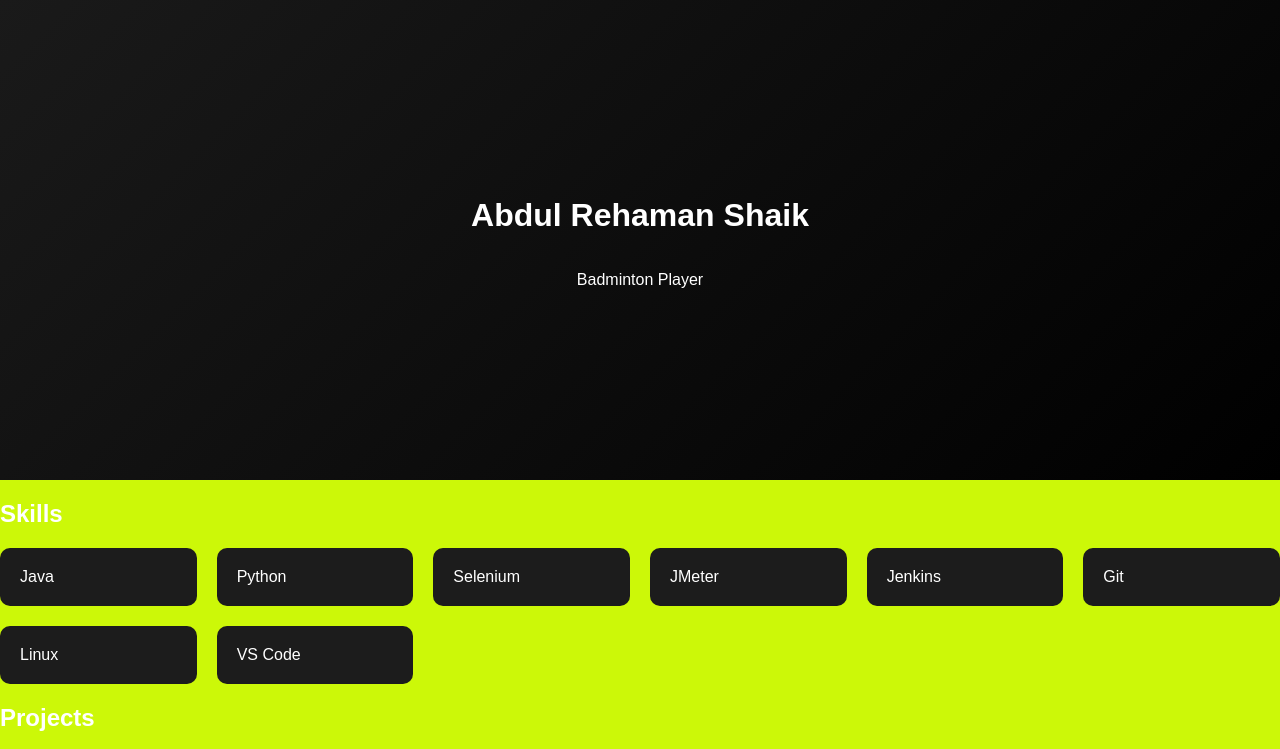
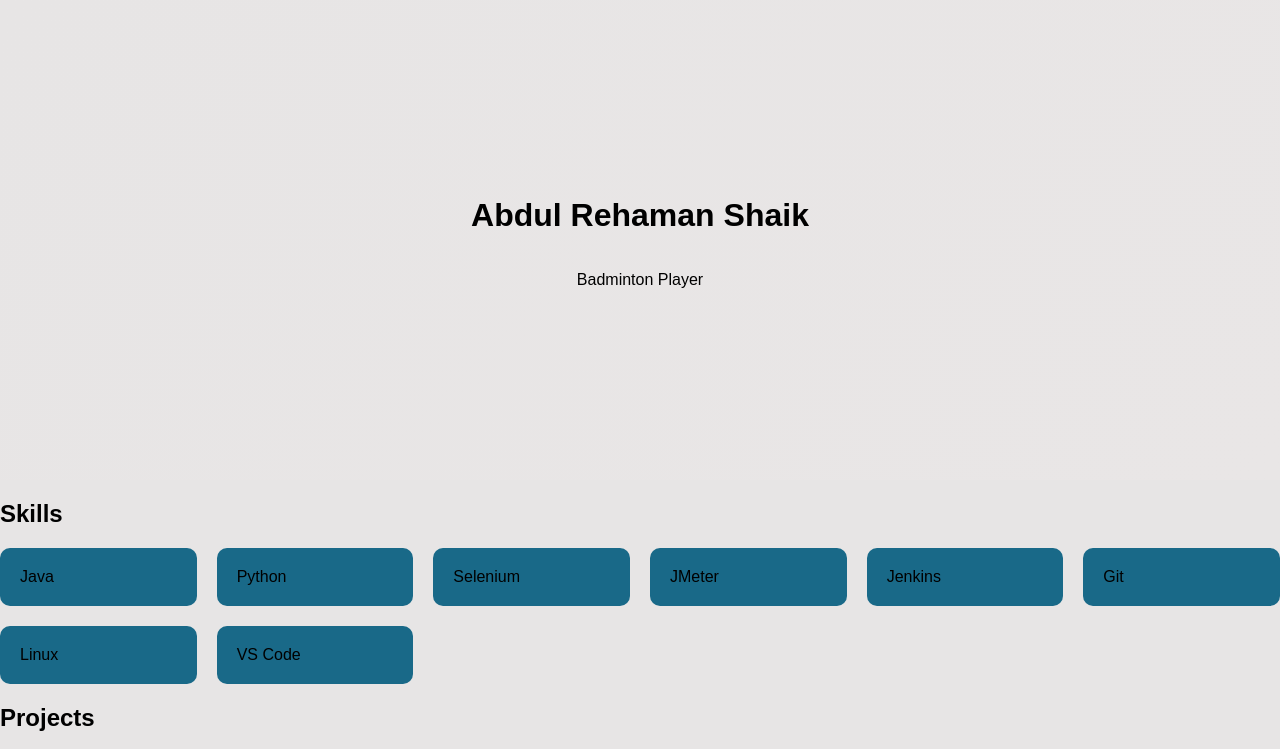
Before and after one commit to AR1002/my_protfolio_project, a plain HTML site: page index.html in a window 1280 px wide. Shown: the top 749 px of the page. Drawn offline with Linux system fonts and the light colour scheme.

Commit message:
color optimized

```diff
--- a/style.css
+++ b/style.css
@@ -1,8 +1,8 @@
 body {
     margin: 0;
     font-family: Poppins, sans-serif;
-    background: #ccf808;
-    color: white;
+    background: #e7e5e5;
+    color: rgb(0, 0, 0);
 }
 
 .hero {
@@ -11,7 +11,7 @@ body {
     flex-direction: column;
     justify-content: center;
     align-items: center;
-    background: linear-gradient(135deg, #1a1a1a, #000);
+    background: linear-gradient(135deg, #e7e5e5, #e9e6e6);
 }
 
 /* .dynamic-bg {
@@ -29,7 +29,7 @@ body {
 
 .card {
     padding: 20px;
-    background: #1c1c1c;
+    background: #196988;
     border-radius: 10px;
     transition: 0.3s;
 }
```
